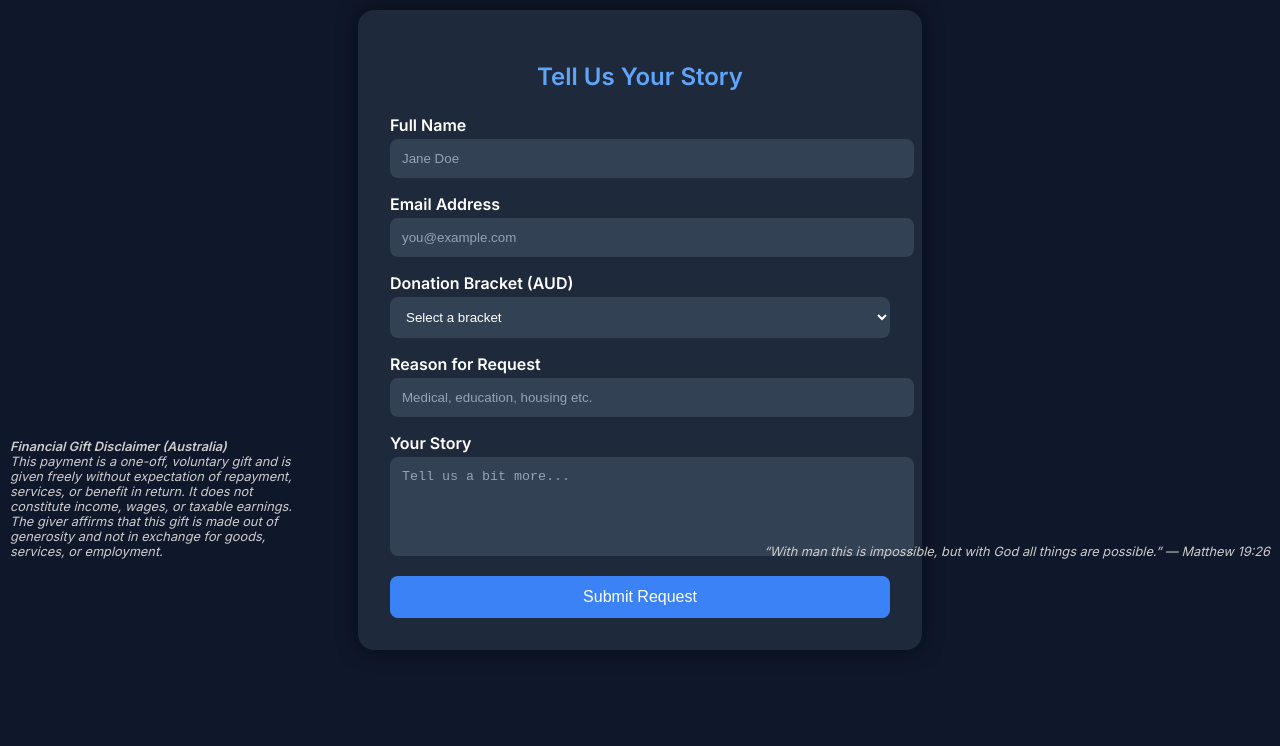
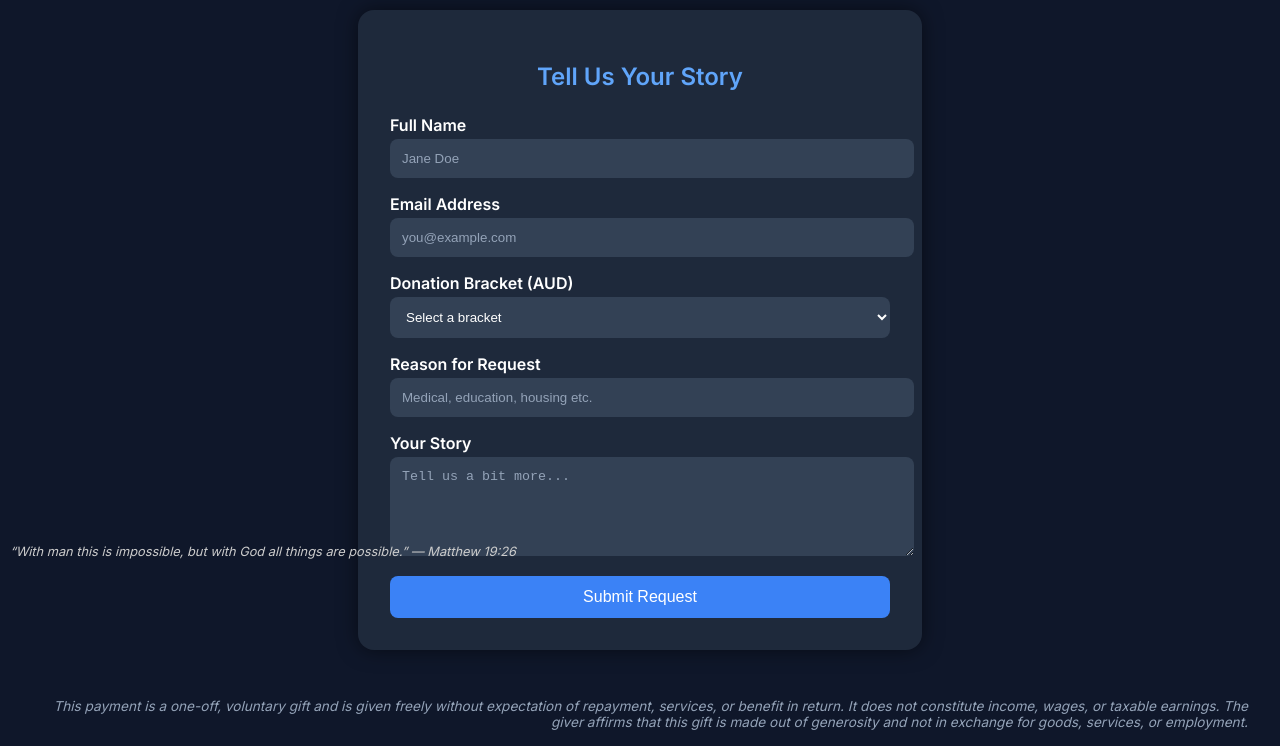
Before and after one commit to Skhotheni24/donation-site, a website: page index.html in a window 1280 px wide. Shown: the part 231-977 px from the top of the page. Before the commit the page ends 913 px from the top, so only its background shows below. Drawn offline with Linux system fonts and the light colour scheme.

Commit message:
Update index.html

```diff
--- a/index.html
+++ b/index.html
@@ -154,14 +154,13 @@
     });
   </script>
 </body>
-<div style="position: fixed; bottom: 10px; left: 10px; max-width: 300px; font-size: 0.8rem; color: #ccc; font-style: italic;">
-  <strong>Financial Gift Disclaimer (Australia)</strong><br/>
-  This payment is a one-off, voluntary gift and is given freely without expectation of repayment, services, or benefit in return.
-  It does not constitute income, wages, or taxable earnings.
-  The giver affirms that this gift is made out of generosity and not in exchange for goods, services, or employment.
-</div>
+<footer>
+  <em>This payment is a one-off, voluntary gift and is given freely without expectation of repayment, services, or benefit in return.
+    It does not constitute income, wages, or taxable earnings.
+    The giver affirms that this gift is made out of generosity and not in exchange for goods, services, or employment.</em>
+</footer>
 <!-- Scripture at bottom right -->
-<div style="position: fixed; bottom: 10px; right: 10px; font-size: 0.8rem; color: #ccc; font-style: italic;">
+<div style="position: fixed; bottom: 10px; left: 10px; font-size: 0.8rem; color: #ccc; font-style: italic;">
 “With man this is impossible, but with God all things are possible.” — Matthew 19:26
 </div>
 </html>
```
